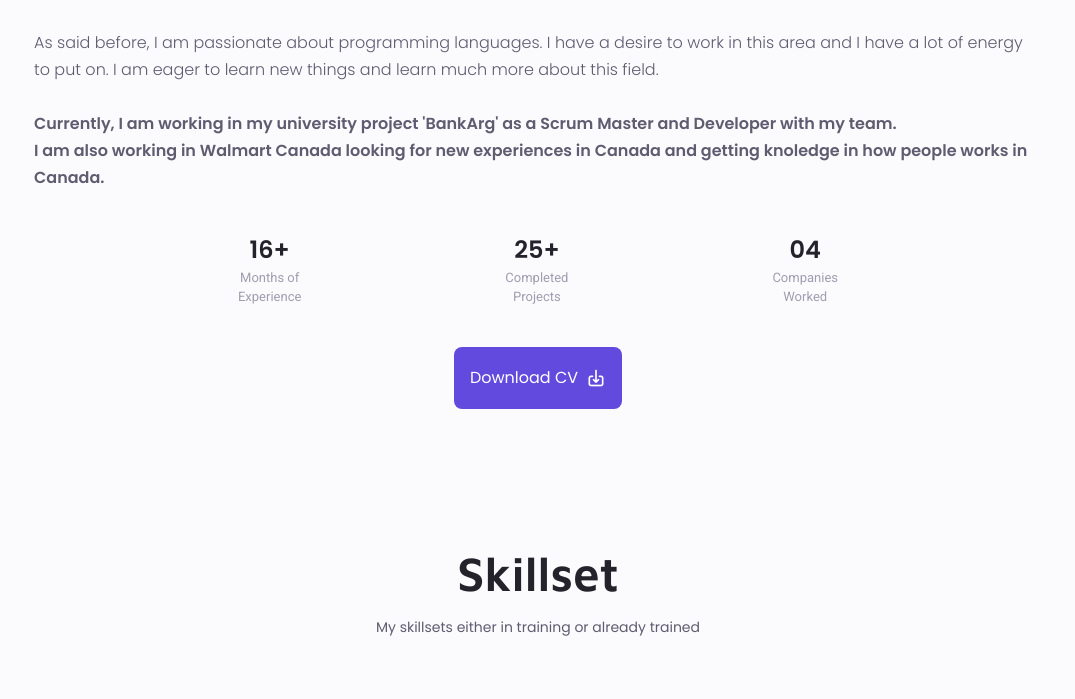
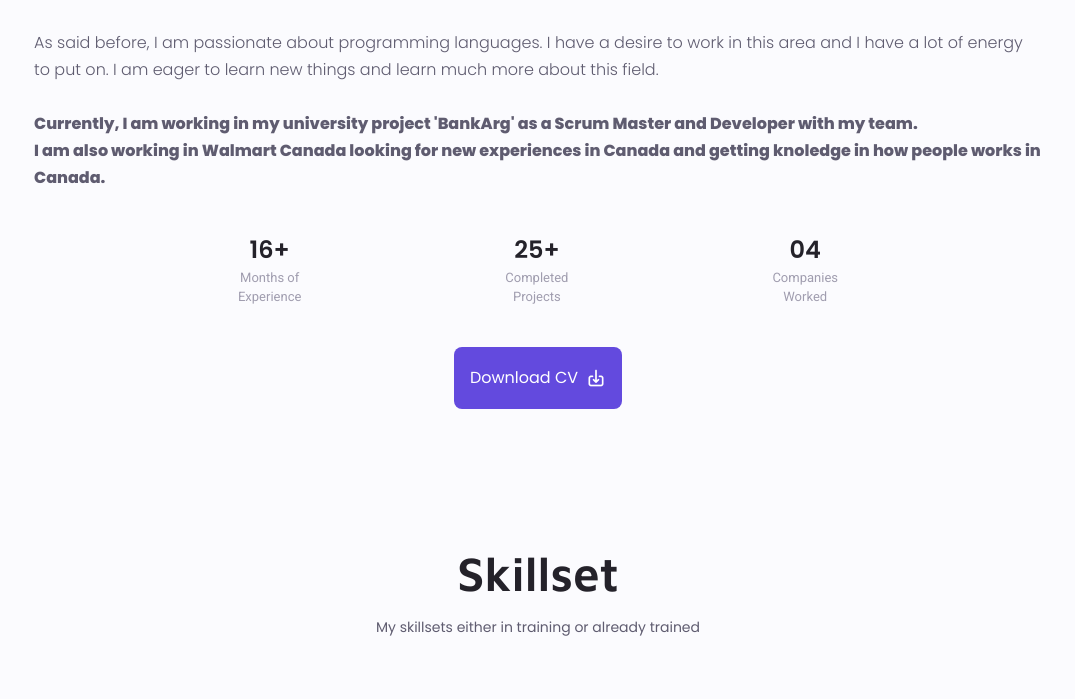
Before and after one commit to egiam/egiam.github.io, a plain HTML site: page index.html in a window 1280 px wide. Shown: the part 2209-2908 px from the top of the page, without its empty margins (102-1177 px from the left). Drawn offline with nearby package versions, Linux system fonts and the light colour scheme; animation ran at ten frames a second.

Commit message:
Update index.html

```diff
--- a/index.html
+++ b/index.html
@@ -178,11 +178,11 @@
                         <br><br> As said before, I am passionate about programming languages. I have a desire to work in this area and I have a lot of energy to put on. I am eager to learn new things and learn much more about this field.
 
                         <br><br>
-                        <span style="font-weight: 600; ">
+                        <b>
                             Currently, I am working in my university project 'BankArg' as a Scrum Master and Developer with my team.
                             <br>
                             I am also working in Walmart Canada looking for new experiences in Canada and getting knoledge in how people works in Canada.
-                        </span>
+                        </b>
                     </p>
                 </div>
 
```
